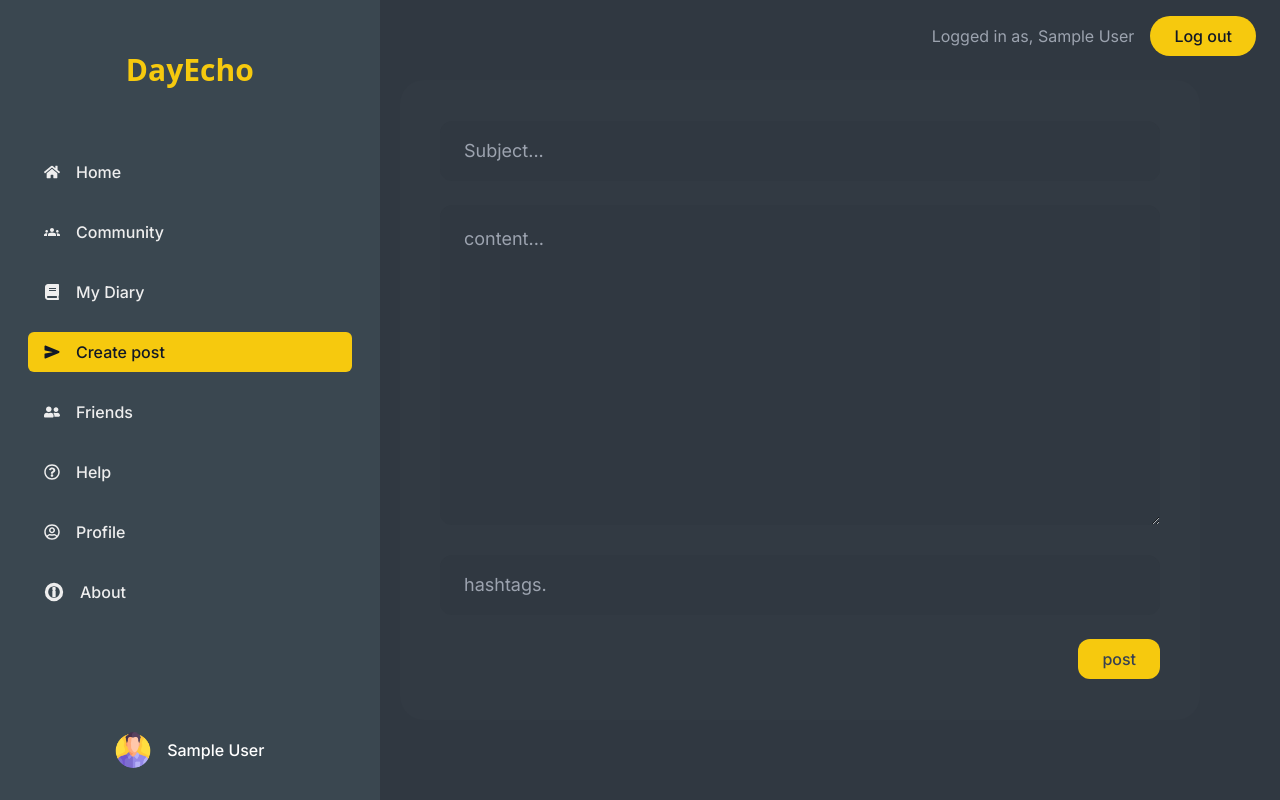
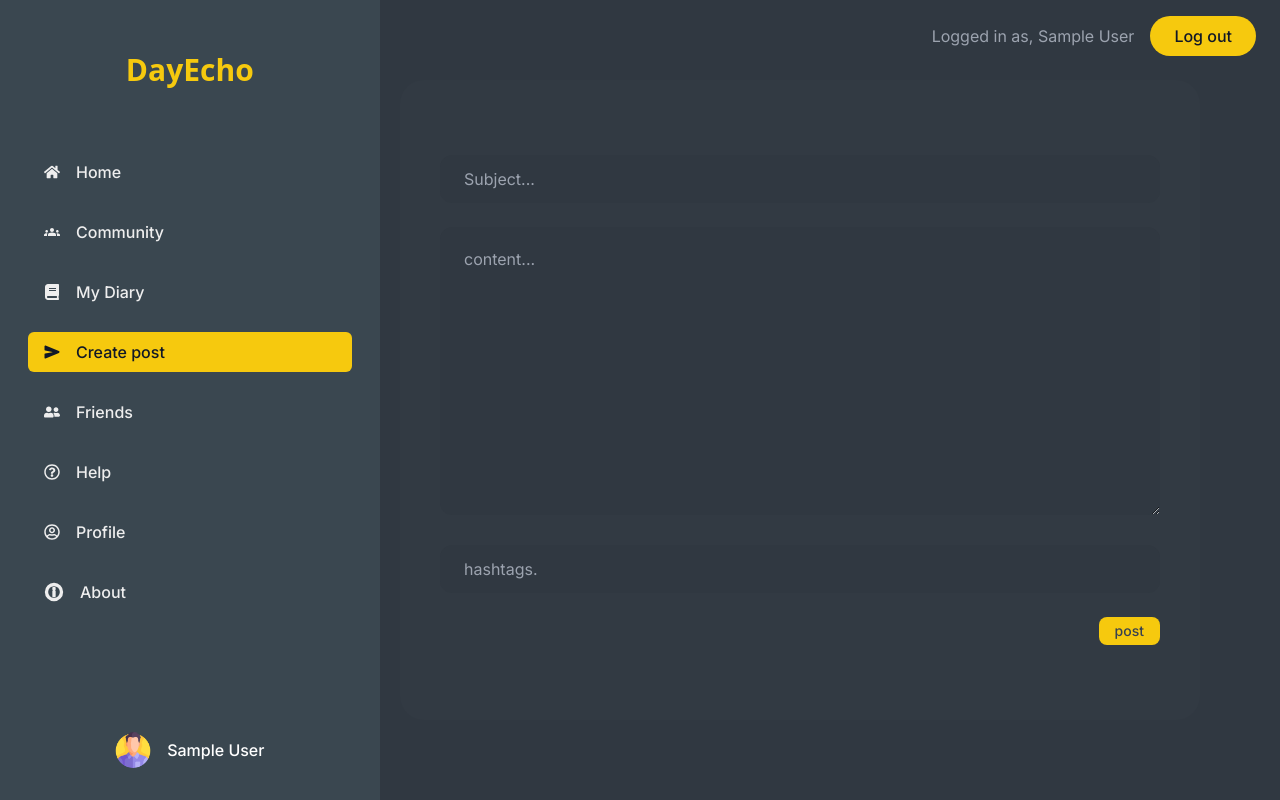
Before and after one commit to savinshaij/dayecho, a Next.js app: page /create in a window 1280 px wide. Built offline with nearby package versions, Linux system fonts and the light colour scheme; no server answers; sample sign-in values are in the browser's storage.

Commit message:
first commit

```diff
--- a/app/api/communityMsgPost/route.js
+++ b/app/api/communityMsgPost/route.js
@@ -1,7 +1,7 @@
 import { connectMongoDB } from "@/lib/mongodb";
 import CommunityMsg from "@/models/communityMsg";
 import { NextResponse } from "next/server";
-
+export const dynamic = 'force-dynamic';
 export async function POST(req) {
   try {
     const { name, email, message,date,time } = await req.json();
@@ -9,7 +9,6 @@ export async function POST(req) {
     await CommunityMsg.create({ name, email, message,date,time}).then(
       console.log('msg added')
       )
-
     return NextResponse.json({ message: "message posted." }, { status: 201 });
   } catch (error) {
     return NextResponse.json(
--- a/app/create/page.js
+++ b/app/create/page.js
@@ -82,13 +82,13 @@ export default function Page() {
                 </div>
                 <div className='      w-full  my-20 md:px-20 flex justify-center items-center  rounded-2xl  '>
                     <div className=" w-full h-full  px-10    bg-[#323a43] rounded-3xl overflow-y-scroll  ">
-                        <div className=' flex justify-center items-center w-full h-full  py-52 '>
+                        <div className=' flex justify-center items-center w-full h-full   '>
                             <form  onSubmit={handleSubmit} >
-                            <input placeholder='Subject...' className='   pl-6  outline-none md:text-lg text-sm text-white w-full bg-bgp my-3 py-4 rounded-xl ' type="text"  value={subject} onChange={e => setSubject(e.target.value)}/>
-                            <textarea placeholder='content...' className='   pl-6  outline-none md:text-lg text-sm text-white w-full bg-bgp my-3 md:h-80  h-56  py-5 rounded-xl overflow-y-scroll  ' type="text"  value={message} onChange={e => setMessage(e.target.value)} />
-                            <input placeholder='hashtags.' className='   pl-6  outline-none md:text-lg text-sm text-white w-full bg-bgp my-3  py-4 rounded-xl ' type="text"  value={tag} onChange={e => setTag(e.target.value)} />
+                            <input placeholder='Subject...' className='   pl-6  outline-none md:text-base text-sm text-white w-full bg-bgp my-3 py-3 rounded-xl ' type="text"  value={subject} onChange={e => setSubject(e.target.value)}/>
+                            <textarea placeholder='content...' className='   pl-6  outline-none md:text-base text-sm text-white w-full bg-bgp my-3 md:h-72   h-56  py-5 rounded-xl overflow-y-scroll  ' type="text"  value={message} onChange={e => setMessage(e.target.value)} />
+                            <input placeholder='hashtags.' className='   pl-6  outline-none md:text-base text-sm text-white w-full bg-bgp my-3  py-3 rounded-xl ' type="text"  value={tag} onChange={e => setTag(e.target.value)} />
                             <div className=' w-full flex justify-end'>
-                            <button className='transition-all active:scale-95  py-2 px-6 my-3  rounded-xl bg-primary text-gray-700 font-medium text-base text-end' type='submit'>post</button>
+                            <button className='transition-all active:scale-95  py-1 px-4 my-3  rounded-lg bg-primary text-gray-700 font-medium  text-sm text-end' type='submit'>post</button>
                             </div>
 
                             </form>
--- a/app/home/page.js
+++ b/app/home/page.js
@@ -6,10 +6,10 @@ import { useSession } from "next-auth/react";
 import { redirect } from "next/navigation";
 import BottomMenu from '@/components/menu/BottomMenu';
 export default function Page() {
-    const [allPost,setAllPost]=useState([]);
+    const [allPost, setAllPost] = useState([]);
     const { data: session, status: sessionStatus } = useSession();
     const userName = session?.user.name;
-    const {text:quotes ,author:Author}= Quote.getQuote();
+    const { text: quotes, author: Author } = Quote.getQuote();
 
     useEffect(() => {
         fetch('/api/getPost').then(res => {
@@ -23,7 +23,7 @@ useEffect(() => {
 
     }, [])
 
-const getData= ()=>{
+    const getData = () => {
         fetch('/api/getPost').then(res => {
             res.json().then(msgs => {
                 setAllPost(msgs.Fetchedmessage);
@@ -66,13 +66,12 @@ fetch('/api/getPost').then(res => {
 
                         </div>
                         <div className=' my-5 '>
-                            <div className='flex justify-between items-center gap-x-6'>
-                            <h2 className=' text-textc font-semibold text-lg text-center md:text-3xl md:font-bold my-9 '>For you</h2>
-                            <button  className=' bg-slate-400 px-3 py-2 rounded-lg' onClick={getData}>refresh</button>
-                            </div>
 
-                            {allPost.map((msgs, index) => (
-                            <div className=' mb-5 ' key={index}>
+                            <h2 className=' text-textc font-medium text-lg text-center md:text-2xl md:font-medium my-9 '>For you</h2>
+
+<div className='w-full h-full  flex flex-col-reverse'>
+{allPost.map((msgs) => (
+                                <div className=' mb-5 ' key={msgs.subject} >
                                     <div className=' mx-5'>
                                         <h2 className=' text-primary font-bold text-lg md:text-xl'>{msgs.name}</h2>
                                         <p className=' text-gray-300  my-1  font-semibold text-sm md:text-lg'>{msgs.subject}:</p>
@@ -82,6 +81,8 @@ fetch('/api/getPost').then(res => {
                                     <hr className='  text-slate-900' />
                                 </div>
                             ))}
+</div>
+
 
 
                         </div>
```
Lines whose indentation alone changed are shown as unchanged.
